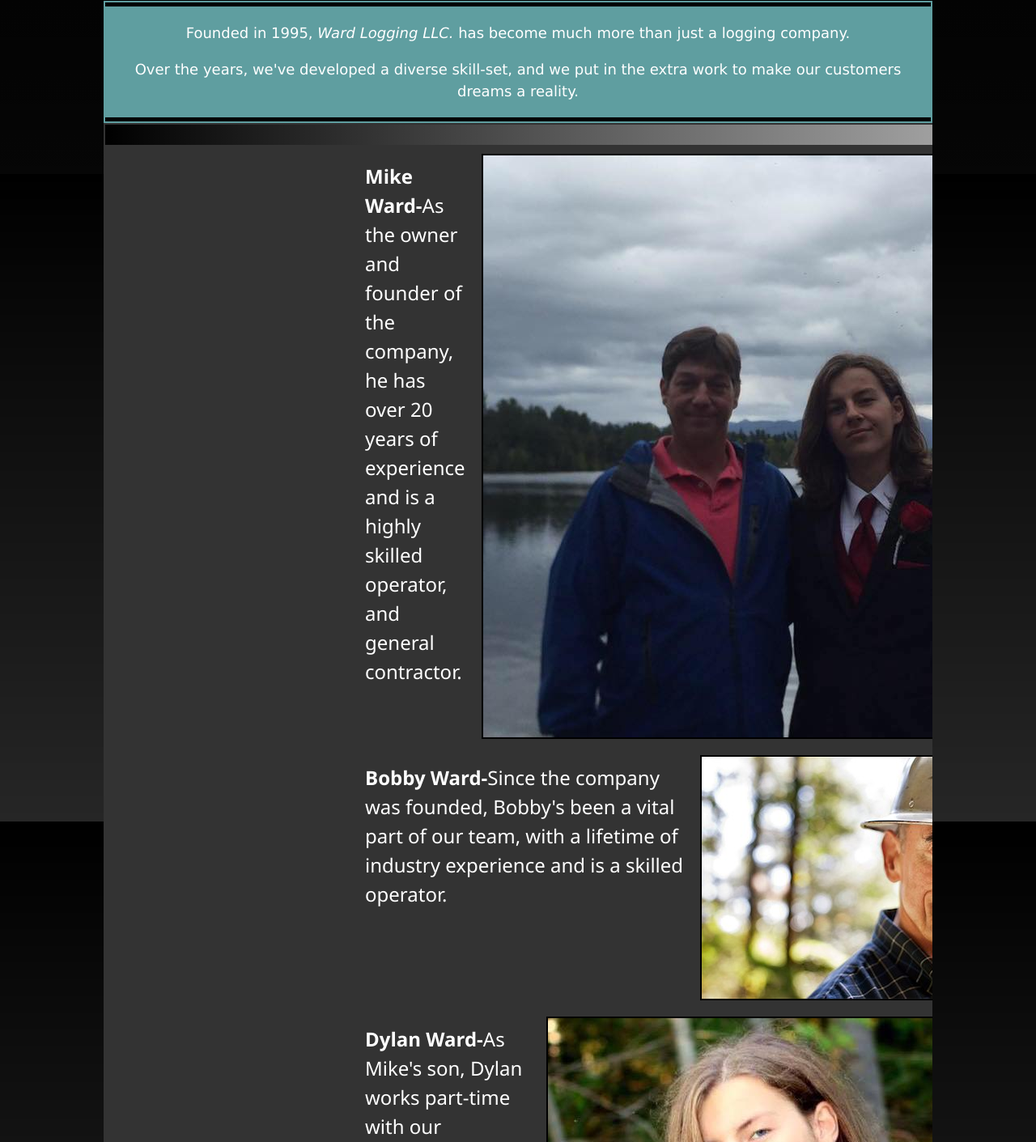
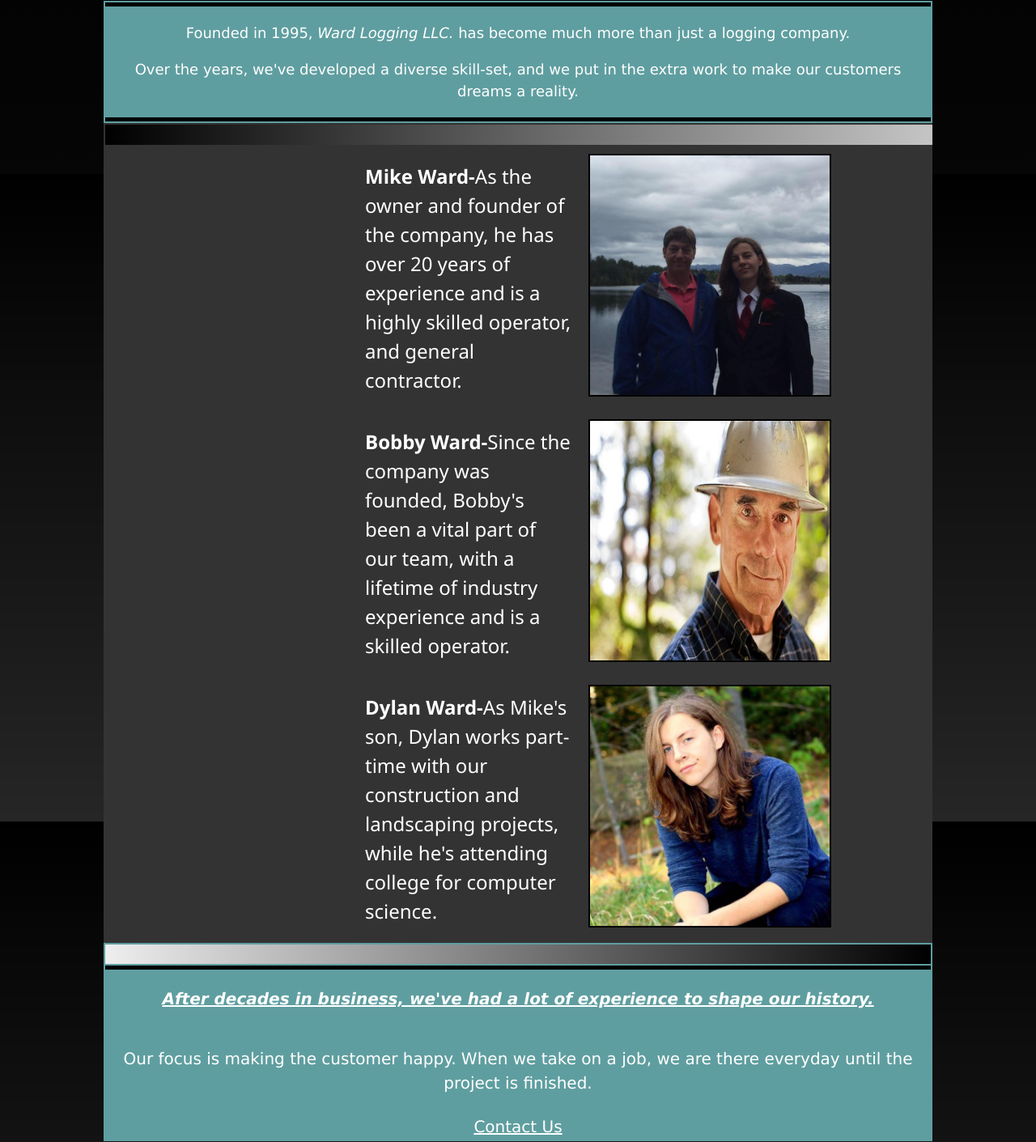
Before and after one commit to dmward1245/dmward1245.github.io, a plain HTML site: page about.html in a window 1280 px wide. Shown: the part 585-1996 px from the top of the page at 81% size. Drawn offline with nearby package versions, Linux system fonts and the light colour scheme.

Commit message:
fix portraits
resizes portrait images to an acceptable scal

```diff
--- a/about.html
+++ b/about.html
@@ -92,7 +92,7 @@
 			<tr>
 				<td class="flex-pane">
 					<p class="portrait-text">
-						<h3><strong>Mike Ward-</strong>As the owner and founder of the company, he has over 20 years of experience and is a highly skilled operator, and general contractor. </h3>
+						<h3 class="portrait-tag"><strong>Mike Ward-</strong>As the owner and founder of the company, he has over 20 years of experience and is a highly skilled operator, and general contractor. </h3>
 					</p>
 					<img src="./static/images/dadnme.jpg" class="portrait">
 				</td>
@@ -101,7 +101,7 @@
 			<tr>
 				<td class="flex-pane">
 					<p class="portrait-text">
-						<h3><strong>Bobby Ward-</strong>Since the company was founded, Bobby's been a vital part of our team, with a lifetime of industry experience and is a skilled operator. </h3>
+						<h3 class="portrait-tag"><strong>Bobby Ward-</strong>Since the company was founded, Bobby's been a vital part of our team, with a lifetime of industry experience and is a skilled operator. </h3>
 					</p>
 					<img src="./static/images/bobby.jpg" class="portrait">
 				</td>
@@ -110,7 +110,7 @@
 			<tr>
 				<td class="flex-pane">
 					<p class="portrait-text">
-						<h3><strong>Dylan Ward-</strong>As Mike's son, Dylan works part-time with our construction and landscaping projects, while he's attending college for computer science. </h3>
+						<h3 class="portrait-tag"><strong>Dylan Ward-</strong>As Mike's son, Dylan works part-time with our construction and landscaping projects, while he's attending college for computer science. </h3>
 					</p>
 					<img src="./static/images/me.jpg" class="portrait">
 				</td>
--- a/static/css/index.css
+++ b/static/css/index.css
@@ -327,10 +327,16 @@
 .portrait{
 float: right;
 border: 2px;
+max-width: 20em;
+max-height: 20em;
 border-style: solid;
 border-color: black;
 margin-right: 20px;
 margin-left: 20px;
+}
+
+.portrait-tag{
+	width: 20vw;
 }
 
 .portrait-text{
```
